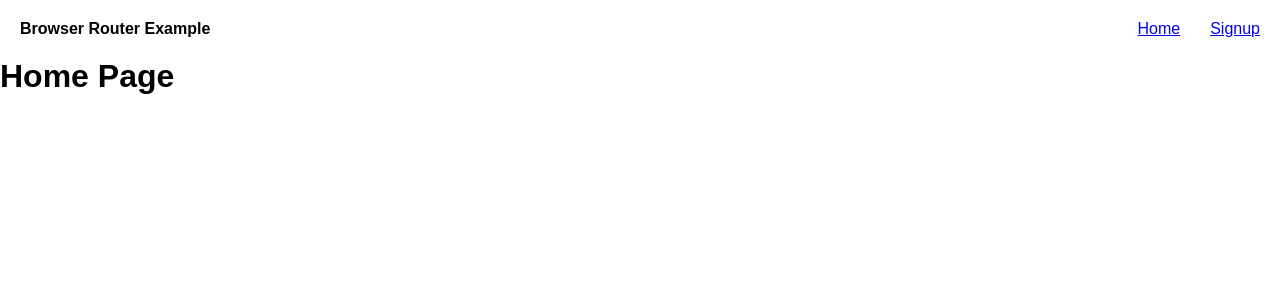
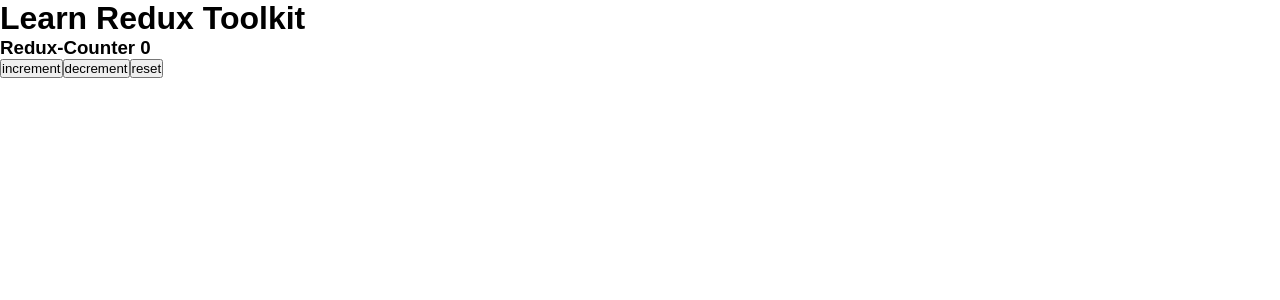
Before and after one commit to Sarvesh-1999/React-11---JNO-JRERTD-M6, a React (Vite) app: page / in a window 1280 px wide. Shown: the top 300 px of the page. Built offline with nearby package versions, Linux system fonts and the light colour scheme.

Commit message:
Redux done

```diff
--- a/package.json
+++ b/package.json
@@ -10,9 +10,11 @@
     "preview": "vite preview"
   },
   "dependencies": {
+    "@reduxjs/toolkit": "^2.12.0",
     "react": "^19.2.5",
     "react-dom": "^19.2.5",
     "react-icons": "^5.6.0",
+    "react-redux": "^9.3.0",
     "react-router-dom": "^7.15.1"
   },
   "devDependencies": {
--- a/src/App.jsx
+++ b/src/App.jsx
@@ -1,9 +1,12 @@
 import Routing1 from "./allTopics/18_Routing/Routing1";
+import ReduxApp from "./allTopics/21_ReduxApp/ReduxApp";
 
 const App = () => {
   return (
     <div>
-      <Routing1 />
+      {/* <Routing1 /> */}
+
+      <ReduxApp />
     </div>
   );
 };
--- /dev/null
+++ b/src/allTopics/21_ReduxApp/ReduxApp.jsx
@@ -0,0 +1,16 @@
+import { Provider } from "react-redux";
+import ReduxCounter from "./ReduxCounter";
+import { store } from "./store";
+
+const ReduxApp = () => {
+  return (
+    <div>
+      <h1>Learn Redux Toolkit</h1>
+      <Provider store={store}>
+        <ReduxCounter />
+      </Provider>
+    </div>
+  );
+};
+
+export default ReduxApp;
--- /dev/null
+++ b/src/allTopics/21_ReduxApp/ReduxCounter.jsx
@@ -0,0 +1,21 @@
+import { useSelector, useDispatch } from "react-redux";
+import { incre, decre, reset } from "./counterSlice";
+
+const ReduxCounter = () => {
+  //! useSelector() used to access redux state and returns it
+  let count = useSelector((state) => state.counter);
+
+  //! useDispatch() returns dispatch function which is used to call actions
+  const dispatch = useDispatch();
+
+  return (
+    <div>
+      <h3>Redux-Counter {count}</h3>
+      <button onClick={() => dispatch(incre(100))}>increment</button>
+      <button onClick={() => dispatch(decre(5))}>decrement</button>
+      <button onClick={() => dispatch(reset())}>reset</button>
+    </div>
+  );
+};
+
+export default ReduxCounter;
--- /dev/null
+++ b/src/allTopics/21_ReduxApp/counterSlice.js
@@ -0,0 +1,22 @@
+import { createSlice } from "@reduxjs/toolkit";
+
+//! STEP 2: CREATE A SLICE/FEATURE
+export const counterSlice = createSlice({
+  name: "counter",
+  initialState: 0,
+  reducers: {
+    incre: (prev, action) => {
+      console.log(action); // {type: 'counter/incre', payload: 100}
+      return prev + action.payload;
+    },
+    decre: (prev, action) => {
+      console.log(action);
+      return prev > 0 ? prev - action.payload : 0;
+    },
+    reset: (prev, action) => {
+      return 0;
+    },
+  },
+});
+
+export const { incre, decre, reset } = counterSlice.actions;
--- /dev/null
+++ b/src/allTopics/21_ReduxApp/store.js
@@ -0,0 +1,9 @@
+import { configureStore } from "@reduxjs/toolkit";
+import { counterSlice } from "./counterSlice";
+
+//! STEP 1: CREATE A STORE
+export const store = configureStore({
+  reducer: {
+    counter: counterSlice.reducer,
+  },
+});
```
Also changed, not shown: 1 other file (tests, documents, lock files or other folders).
